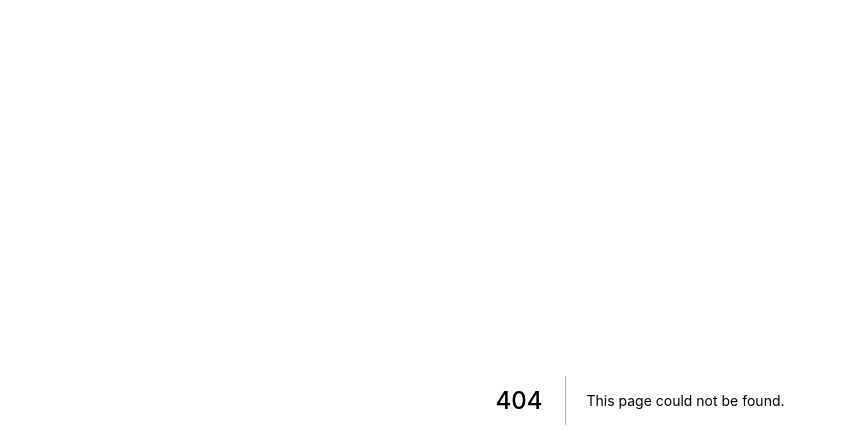
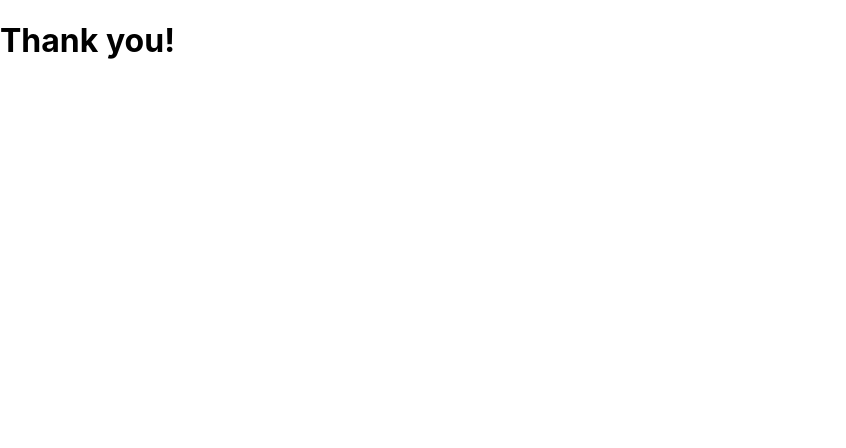
Before and after one commit to twahyono/sharetarget, a Next.js app: page /thankyou in a window 1280 px wide. Before the commit this address had no page. Shown: the top 448 px of the page, without its empty margins (0-846 px from the left). Built offline with nearby package versions, Linux system fonts and the light colour scheme.

Commit message:
revise sw

```diff
--- /dev/null
+++ b/pages/thankyou.js
@@ -0,0 +1,7 @@
+export default function Hello() {
+    return(
+        <>
+        <h1>Thank you!</h1>
+        </>
+    )
+}
--- a/public/sw.js
+++ b/public/sw.js
@@ -30,7 +30,7 @@ self.addEventListener("fetch", (event) => {
         // const responseUrl = await saveBookmark(link);
 
         const response = await fetch(triliocv, { method: 'POST', body: formData });
-        if (response.status === "0")
+        if (response.status === "0" || response.status === 0)
           return Response.redirect("/thankyou", 303);
         else return response;
       } catch (error) {
```
